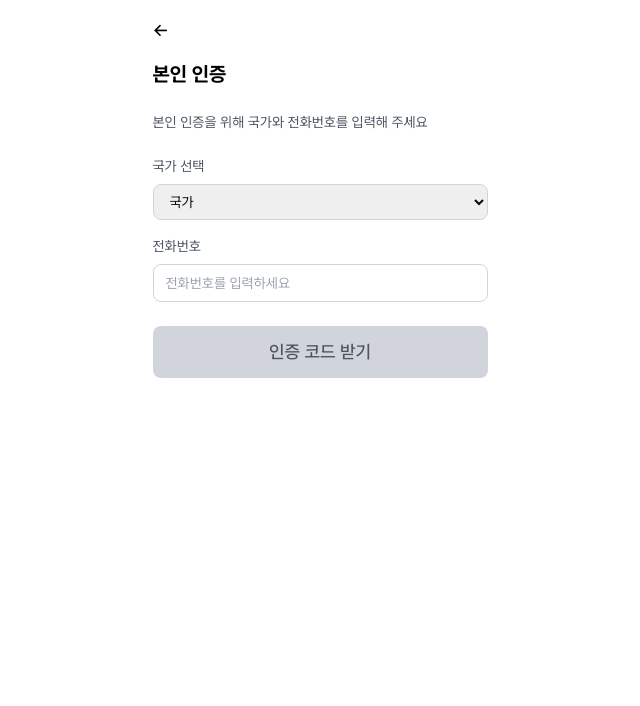
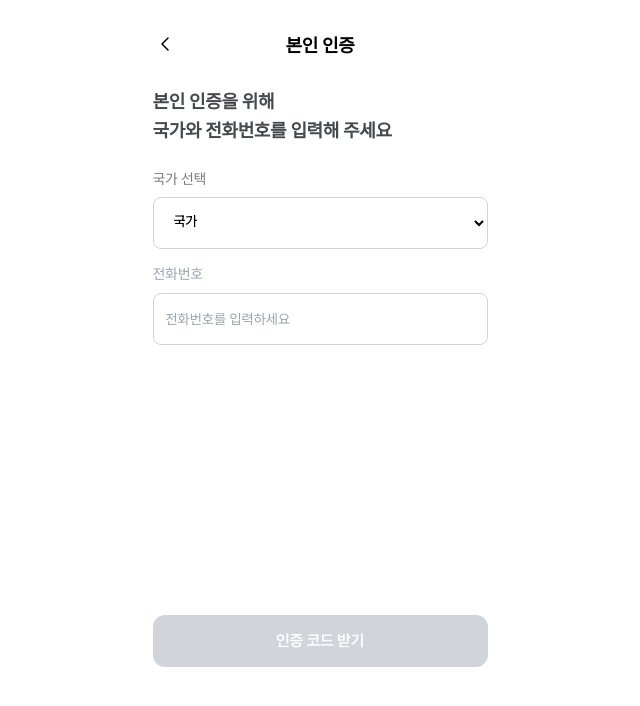
Before and after one commit to DevIruka/trip-connect, a Next.js app: page /mypage/seller-auth/identity-verification in a window 1280 px wide. Shown: the top 706 px of the page, without its empty margins (320-960 px from the left). Built offline with nearby package versions, Linux system fonts and the light colour scheme; no server answers.

Commit message:
style:인증 페이지 스타일

```diff
--- a/src/app/mypage/page.tsx
+++ b/src/app/mypage/page.tsx
@@ -10,17 +10,19 @@ import { useRouter } from 'next/navigation';
 const lefticon = '/images/ic-left.svg';
 const marker = '/images/ic-location.svg';
 const coin = '/images/goldcoin.svg';
+const badge = '/images/verified badge.svg';
 
 const MyPage = () => {
-  const route = useRouter();
+  const router = useRouter();
   const user = useUserStore((state) => state.user);
-  const signOut = useUserStore((state) => state.signOut); // signOut 함수 가져오기
+  const signOut = useUserStore((state) => state.signOut);
   const [userProfile, setUserProfile] = useState({
     nickname: '',
     introduction: '',
     profileImg: '',
     credit: '',
     country: '',
+    authenticated: false, // 인증 상태 추가
   });
   const [isModalOpen, setIsModalOpen] = useState(false);
   const [nicknameInput, setNicknameInput] = useState('');
@@ -35,7 +37,9 @@ const MyPage = () => {
       try {
         const { data: profileData, error: profileError } = await supabase
           .from('users')
-          .select('nickname, introduction, profile_img, credit, country')
+          .select(
+            'nickname, introduction, profile_img, credit, country, authenticated',
+          )
           .eq('id', user.id)
           .single();
 
@@ -51,6 +55,7 @@ const MyPage = () => {
           profileImg: profileData?.profile_img || '',
           credit: profileData?.credit || '0',
           country: profileData?.country || '국가 정보 없음',
+          authenticated: profileData?.authenticated || false, // 인증 상태 반영
         });
 
         setNicknameInput(profileData?.nickname || '');
@@ -86,7 +91,7 @@ const MyPage = () => {
           .from('profile-images')
           .upload(filePath, selectedImage, {
             cacheControl: '3600',
-            upsert: true, // 동일 이름의 파일 덮어쓰기 허용
+            upsert: true,
           });
 
         if (uploadError) {
@@ -94,7 +99,6 @@ const MyPage = () => {
           return;
         }
 
-        // 업로드된 파일의 Public URL 가져오기
         const publicUrl = supabase.storage
           .from('profile-images')
           .getPublicUrl(filePath).data.publicUrl;
@@ -102,7 +106,6 @@ const MyPage = () => {
         profileImageUrl = publicUrl;
       }
 
-      // 사용자 프로필 정보 업데이트
       const { error: updateError } = await supabase
         .from('users')
         .update({
@@ -145,7 +148,7 @@ const MyPage = () => {
             alt="back"
             className="cursor-pointer"
             onClick={() => {
-              route.back();
+              router.push('/');
             }}
           />
           <h1 className="text-black text-[20px] font-semibold leading-none">
@@ -187,20 +190,17 @@ const MyPage = () => {
               </div>
 
               {/* 닉네임, 국가 정보 */}
-              <div className="relative">
               <div className="flex flex-col ml-[8px]">
-                  <h2 className="text-[16px] min-w-[80px] font-[600] mb-[2px] flex items-center">
+                <h2 className="text-[16px] font-[600] mb-[2px] flex items-center">
                   {userProfile.nickname}
+                  {/* 인증 뱃지 */}
+                  {userProfile.authenticated && (
+                    <Image src={badge} width={16} height={16} alt="badge" />
+                  )}
                 </h2>
-                  <div className="absolute top-full left-[8px]">
                 {userProfile.country ? (
                   <div className="flex items-center justify-center h-[20.03px] min-w-6 bg-[#F5F7FA] text-[#45484D] rounded-full py-[3px] pl-[4px] pr-[5px]">
-                        <Image
-                          src={marker}
-                          width={10}
-                          height={10}
-                          alt="marker"
-                        />
+                    <Image src={marker} width={10} height={10} alt="marker" />
                     <p className="text-[12px] font-[500] tracking-[-0.24px]">
                       {userProfile.country}
                     </p>
@@ -210,8 +210,6 @@ const MyPage = () => {
                     국가 인증 전이에요!
                   </p>
                 )}
-                  </div>
-                </div>
               </div>
             </div>
             {/* 프로필 편집 버튼 */}
@@ -330,75 +328,18 @@ const MyPage = () => {
         </Link>
         {/* 모달 */}
         {isModalOpen && (
-          <div
-            style={{
-              position: 'fixed', // 화면에 고정
-              top: '0',
-              left: '0',
-              width: '100vw',
-              height: '100vh',
-              display: 'flex',
-              justifyContent: 'center',
-              alignItems: 'center',
-              background: 'rgba(0, 0, 0, 0.5)', // 반투명 배경
-              zIndex: '50',
-            }}
-          >
-            <div
-              style={{
-                display: 'flex',
-                width: '335px',
-                padding: '10px 20px',
-                flexDirection: 'column',
-                alignItems: 'center',
-                gap: '16px',
-                borderRadius: '12px',
-                background: '#FFF',
-              }}
-            >
-              <div
-                style={{
-                  display: 'flex',
-                  justifyContent: 'center',
-                  alignItems: 'center',
-                  gap: '90px', // 텍스트와 버튼 사이 간격
-                  padding: '8px 0px',
-                  position: 'relative', // 버튼을 배치하기 위한 기준
-                  width: '100%', // 부모 디브의 너비를 기준으로 가운데 정렬
-                  height: '50px', // 원하는 높이 설정
-                }}
-              >
+          <div className="fixed top-0 left-0 w-screen h-screen flex justify-center items-center bg-black bg-opacity-50 z-[50]">
+            <div className="flex flex-col w-[335px] px-[20px] py-[10px] items-center gap-[16px] rounded-[12px] bg-white">
+              <div className="flex justify-center items-center gap-[90px] py-[8px] relative w-full h-[50px]">
                 {/* 프로필 편집 텍스트 */}
-                <h2
-                  style={{
-                    position: 'absolute',
-                    left: '50%',
-                    transform: 'translateX(-50%)',
-                    margin: '0',
-                    color: 'var(--Grayscale-Black, #000)', // 텍스트 색상
-                    fontFamily: 'Pretendard', // 폰트
-                    fontSize: '16px', // 글자 크기
-                    fontStyle: 'normal', // 글자 스타일
-                    fontWeight: '600', // 글자 굵기
-                    lineHeight: '140%', // 줄 높이
-                    letterSpacing: '-0.32px', // 글자 간격
-                  }}
-                >
+                <h2 className="absolute left-1/2 transform -translate-x-1/2 m-0 text-black font-pretendard text-[16px] font-semibold leading-[140%] tracking-[-0.32px]">
                   프로필 편집
                 </h2>
 
                 {/* 닫기 버튼 */}
                 <button
                   onClick={() => setIsModalOpen(false)}
-                  style={{
-                    position: 'absolute',
-                    right: '0', // 부모 디브 오른쪽에 위치
-                    top: '50%',
-                    transform: 'translateY(-50%)', // 수직 중앙 정렬
-                    background: 'none',
-                    border: 'none',
-                    cursor: 'pointer',
-                  }}
+                  className="absolute right-0 top-1/2 transform -translate-y-1/2 bg-none border-none cursor-pointer"
                 >
                   <Image
                     src="/images/ic-Close.svg"
@@ -411,28 +352,8 @@ const MyPage = () => {
 
               <div className="flex flex-col items-center mb-4">
                 {/* 프로필 이미지 */}
-                <div
-                  style={{
-                    width: '295px', // 부모 직사각형의 가로 크기
-                    height: '100px', // 부모 직사각형의 세로 크기
-                    display: 'flex',
-                    justifyContent: 'center', // 수평 중앙 정렬
-                    alignItems: 'center', // 수직 중앙 정렬
-                    marginBottom: '16px', // 프로필 이미지와 닉네임 입력 필드 사이 간격
-                  }}
-                >
-                  <div
-                    style={{
-                      width: '103px',
-                      height: '100px',
-                      display: 'flex', // 내부 콘텐츠 정렬을 위한 플렉스 레이아웃
-                      justifyContent: 'center', // 수평 중앙 정렬
-                      alignItems: 'center', // 수직 중앙 정렬
-                      position: 'relative', // 둥근 모양 프로필의 절대 위치를 기준으로 설정
-                      overflow: 'hidden', // 부모 박스를 넘어가는 이미지 숨김
-                      borderRadius: '50%', // 둥근 모양 설정
-                    }}
-                  >
+                <div className="w-[295px] h-[100px] flex justify-center items-center mb-[16px]">
+                  <div className="w-[103px] h-[100px] flex justify-center items-center relative overflow-hidden rounded-full">
                     <label
                       htmlFor="profileImageInput"
                       className="cursor-pointer"
@@ -486,8 +407,8 @@ const MyPage = () => {
     overflow-hidden whitespace-nowrap mb-[12px]
   "
                   style={{
-                    height: '48px', // px 단위로 지정
-                    padding: '14px 16px', // px 단위로 지정
+                    height: '48px',
+                    padding: '14px 16px',
                   }}
                 />
 
@@ -511,17 +432,17 @@ const MyPage = () => {
     overflow-hidden whitespace-nowrap
   "
                   style={{
-                    height: '140px', // px 단위로 지정
-                    padding: '14px 16px', // px 단위로 지정
+                    height: '140px',
+                    padding: '14px 16px',
                   }}
                 ></textarea>
 
                 <div
                   className="flex items-center"
                   style={{
-                    width: '295px', // 부모 컨테이너 너비
-                    padding: '8px 0px', // 상하 여백
-                    gap: '8px', // 버튼 간 간격
+                    width: '295px',
+                    padding: '8px 0px',
+                    gap: '8px',
                   }}
                 >
                   {/* 취소하기 버튼 */}
@@ -532,11 +453,11 @@ const MyPage = () => {
       bg-[#DFE1E5] rounded-[12px]
     "
                     style={{
-                      width: '72px', // 취소하기 버튼 너비
-                      height: '48px', // 버튼 높이
-                      padding: '6px 12px', // 내부 여백
+                      width: '72px',
+                      height: '48px',
+                      padding: '6px 12px',
                     }}
-                    onClick={() => setIsModalOpen(false)} // 모달 창 닫기
+                    onClick={() => setIsModalOpen(false)}
                   >
                     취소
                   </button>
@@ -549,9 +470,9 @@ const MyPage = () => {
       bg-[#0582FF] rounded-[12px]
     "
                     style={{
-                      width: '215px', // 저장하기 버튼 너비
-                      height: '48px', // 버튼 높이
-                      padding: '6px 12px', // 내부 여백
+                      width: '215px',
+                      height: '48px',
+                      padding: '6px 12px',
                     }}
                     onClick={handleSaveProfile}
                   >
--- a/src/app/mypage/purchase/page.tsx
+++ b/src/app/mypage/purchase/page.tsx
@@ -198,7 +198,7 @@ const PurchasedPage = () => {
             })}
           </ul>
         ) : (
-          <p className="text-gray-500">구매한 답변이 없습니다.</p>
+          <p className="text-center text-gray-500">구매한 글이 없습니다.</p>
         )}
       </div>
     </div>
--- a/src/app/mypage/seller-auth/identity-verification/codepage/page.tsx
+++ b/src/app/mypage/seller-auth/identity-verification/codepage/page.tsx
@@ -4,6 +4,8 @@ import React, { useState, useEffect } from 'react';
 import { useRouter } from 'next/navigation';
 import { supabase } from '@/utils/supabase/supabaseClient';
 import { useUserStore } from '@/store/userStore';
+import Image from 'next/image';
+const lefticon = '/images/ic-left.svg';
 
 const VerificationCodePage = () => {
   const { user } = useUserStore();
@@ -57,8 +59,50 @@ const VerificationCodePage = () => {
 
   return (
     <div className="px-5 py-4 min-h-screen bg-white">
-      <h1 className="text-black text-xl font-bold mb-6">본인 인증</h1>
-      <p className="text-gray-600 text-sm mb-6">인증 코드를 입력해 주세요</p>
+      {/* 상단 헤더 */}
+      <div className="flex flex-row justify-between items-center h-[56px] mb-[16px] relative">
+        <Image
+          src={lefticon}
+          width={24}
+          height={24}
+          alt="back"
+          className="cursor-pointer absolute left-0"
+          onClick={() => {
+            router.back();
+          }}
+        />
+        <h1
+          style={{
+            color: '#000',
+            textAlign: 'center',
+            fontFamily: 'Pretendard',
+            fontSize: '18px',
+            fontStyle: 'normal',
+            fontWeight: 600,
+            lineHeight: 'normal',
+            letterSpacing: '-0.36px',
+          }}
+          className="w-full flex justify-center"
+        >
+          본인 인증
+        </h1>
+      </div>
+
+      {/* 안내 텍스트 */}
+      <p
+        style={{
+          color: 'var(--Grayscale-Gray-1, #45484D)',
+          fontFamily: 'Pretendard',
+          fontSize: '18px',
+          fontStyle: 'normal',
+          fontWeight: 700,
+          lineHeight: '160%',
+          letterSpacing: '-0.36px',
+        }}
+        className="flex items-start gap-[10px] self-stretch py-[16px] mb-6 h-[56px]"
+      >
+        인증 코드를 입력해 주세요.
+      </p>
 
       {/* 인증 코드 입력 필드 */}
       <div className="mb-4">
@@ -66,29 +110,37 @@ const VerificationCodePage = () => {
         <input
           type="text"
           value={verificationCode}
-          readOnly // 사용자가 수정하지 못하도록 설정
-          className="w-full border border-gray-300 rounded-lg px-3 py-2 text-sm"
+          readOnly
+          className="flex w-[315px] h-[52px] px-[16px] py-[14px] flex-col items-start gap-[10px] self-stretch rounded-lg border border-gray-300 bg-white text-black text-sm"
         />
       </div>
 
       {/* 재전송 버튼 */}
-      <button
-        className="text-sm text-black font-medium underline mb-6"
-        onClick={handleResendCode}
-      >
-        재전송
-      </button>
+      <div className="px-[20px] flex justify-end mb-[24px]">
+        <button
+          className="flex px-0 py-[4px] justify-center items-center gap-[10px] overflow-hidden text-[#0582FF] text-[14px] font-medium tracking-[-0.28px]"
+          onClick={handleResendCode}
+        >
+          재전송
+        </button>
+      </div>
 
       {/* 이전 및 제출 버튼 */}
-      <div className="flex justify-between">
+      <div className="flex justify-between mt-[315px]">
+        {/* 이전 버튼 */}
         <button
-          className="w-[48%] py-3 text-center bg-gray-200 text-black rounded-lg text-lg font-medium"
+          className="flex h-[52px] px-[12px] py-[6px] justify-center items-center gap-[10px] flex-1 rounded-[12px] bg-[#F5F7FA] text-black text-[16px] font-semibold tracking-[-0.32px]"
           onClick={() => router.back()}
         >
           이전
         </button>
+
+        {/* 버튼 간격 */}
+        <div className="w-[20px]"></div>
+
+        {/* 제출 버튼 */}
         <button
-          className="w-[48%] py-3 text-center bg-black text-white rounded-lg text-lg font-medium"
+          className="flex h-[52px] px-[12px] py-[6px] justify-center items-center gap-[10px] flex-1 rounded-[12px] bg-[#0582FF] text-white text-[16px] font-semibold tracking-[-0.32px]"
           onClick={handleSubmit}
         >
           제출
--- a/src/app/mypage/seller-auth/identity-verification/page.tsx
+++ b/src/app/mypage/seller-auth/identity-verification/page.tsx
@@ -2,6 +2,8 @@
 
 import React, { useState } from 'react';
 import { useRouter } from 'next/navigation';
+import Image from 'next/image';
+const lefticon = '/images/ic-left.svg';
 
 const IdentityVerification = () => {
   const router = useRouter();
@@ -22,54 +24,114 @@ const IdentityVerification = () => {
 
   return (
     <div className="px-5 py-4 min-h-screen bg-white">
-      <button
-        className="text-black text-lg font-medium mb-4"
-        onClick={() => history.back()}
-      >
-        ←
-      </button>
+      <div className="flex flex-row justify-between items-center h-[56px] mb-[16px] relative">
+        <Image
+          src={lefticon}
+          width={24}
+          height={24}
+          alt="back"
+          className="cursor-pointer absolute left-0"
+          onClick={() => {
+            router.back();
+          }}
+        />
+        <h1
+          style={{
+            color: '#000',
+            textAlign: 'center',
+            fontFamily: 'Pretendard',
+            fontSize: '18px',
+            fontStyle: 'normal',
+            fontWeight: 600,
+            lineHeight: 'normal',
+            letterSpacing: '-0.36px',
+          }}
+          className="w-full flex justify-center"
+        >
+          본인 인증
+        </h1>
+      </div>
 
-      <h1 className="text-black text-xl font-bold mb-6">본인 인증</h1>
-      <p className="text-gray-600 text-sm mb-6">
-        본인 인증을 위해 국가와 전화번호를 입력해 주세요
-      </p>
+      <div>
+        <p
+          style={{
+            color: 'var(--Grayscale-Gray-1, #45484D)',
+            fontFamily: 'Pretendard',
+            fontSize: '18px',
+            fontStyle: 'normal',
+            fontWeight: 700,
+            lineHeight: '160%',
+            letterSpacing: '-0.36px',
+          }}
+          className="mb-6"
+        >
+          본인 인증을 위해
+          <br /> 국가와 전화번호를 입력해 주세요
+        </p>
+      </div>
 
       {/* 국가 선택 */}
       <div className="mb-4">
-        <label className="text-gray-600 text-sm mb-2 block">국가 선택</label>
-        <select className="w-full border border-gray-300 rounded-lg px-3 py-2 text-sm">
-          <option value="">국가</option>
+        <label
+          style={{
+            color: 'var(--Grayscale-Gray-2, #797C80)',
+            fontFamily: 'Pretendard',
+            fontSize: '14px',
+            fontStyle: 'normal',
+            fontWeight: 500,
+            lineHeight: '140%',
+            letterSpacing: '-0.28px',
+          }}
+          className="mb-2 block"
+        >
+          국가 선택
+        </label>
+        <select className="flex w-[335px] h-[52px] px-[16px] py-[14px] flex-col items-start gap-[10px] self-stretch rounded-lg border border-gray-300 bg-white overflow-hidden text-black text-sm font-medium leading-[140%] tracking-[-0.28px] whitespace-nowrap">
+          <option value="" disabled selected className="text-gray-400">
+            국가
+          </option>
           <option value="kr">대한민국</option>
           <option value="us">미국</option>
           <option value="jp">일본</option>
-          {/* 필요한 국가 추가할 예정 */}
         </select>
       </div>
 
-      {/* 전화번호 입력 */}
       <div className="mb-6">
-        <label className="text-gray-600 text-sm mb-2 block">전화번호</label>
+        {/* 전화번호 라벨 */}
+        <label
+          className="block mb-2 text-gray-400 text-sm font-medium leading-[140%] tracking-[-0.28px]"
+          style={{
+            fontFamily: 'Pretendard',
+            fontSize: '14px',
+            fontStyle: 'normal',
+            fontWeight: 500,
+          }}
+        >
+          전화번호
+        </label>
         <input
           type="text"
           placeholder="전화번호를 입력하세요"
           value={phoneNumber}
           onChange={handlePhoneNumberChange}
-          className="w-full border border-gray-300 rounded-lg px-3 py-2 text-sm"
+          className="w-[335px] h-[52px] border border-gray-300 rounded-lg px-3 py-2 text-sm"
           maxLength={11} // 최대 입력 길이 제한
         />
       </div>
 
       {/* 인증 코드 받기 버튼 */}
       <button
-        className={`w-full py-3 text-center text-lg font-medium rounded-lg ${
+        className={`w-full h-[52px] px-[12px] py-[6px] flex justify-center items-center gap-[10px] rounded-[12px] mt-[270px] ${
           phoneNumber.length === 11
-            ? 'bg-black text-white'
+            ? 'bg-[#0582FF] text-white'
             : 'bg-gray-300 text-gray-600 cursor-not-allowed'
         }`}
         onClick={handleSendCode}
         disabled={phoneNumber.length !== 11}
       >
-        인증 코드 받기
+        <span className="text-[16px] font-pretendard font-semibold leading-normal tracking-[-0.32px] text-white">
+          인증 코드 받기
+        </span>
       </button>
     </div>
   );
--- a/src/app/mypage/seller-auth/page.tsx
+++ b/src/app/mypage/seller-auth/page.tsx
@@ -4,8 +4,9 @@ import { supabase } from '@/utils/supabase/supabaseClient';
 import { useState, useEffect } from 'react';
 import { useUserStore } from '@/store/userStore';
 import { useRouter } from 'next/navigation';
-import BackButton from '@/app/post/_components/BackBtn';
 import SellerAuthCard from './_components/sellerAuthCard';
+import Image from 'next/image';
+const lefticon = '/images/ic-left.svg';
 
 const SellerPage = () => {
   const { user } = useUserStore();
@@ -44,10 +45,23 @@ const SellerPage = () => {
 
   return (
     <div className="h-full w-full px-5">
-      <div className="h-14 py-2.5 place-content-center items-center flex justify-between sticky top-0 z-50 bg-white">
-        <BackButton />
+      {/* 헤더 섹션 */}
+      <div
+        className="flex flex-row justify-between items-center"
+        style={{
+          height: '56px',
+          padding: '10px',
+        }}
+      >
+        <button
+          onClick={() => router.push('/mypage')}
+          className="flex items-center justify-center"
+        >
+          <Image src={lefticon} width={24} height={24} alt="back" />
+        </button>
       </div>
-      <h1 className="py-2 text-[#44484c] text-xl font-bold leading-loose">
+
+      <h1 className="w-full py-[20px]  text-left text-black font-semibold text-[18px] leading-normal tracking-[-0.36px]">
         셀러 인증하기
       </h1>
 
```
Also changed, not shown: public/images/verified badge.svg (added). Lines whose indentation alone changed are shown as unchanged.
